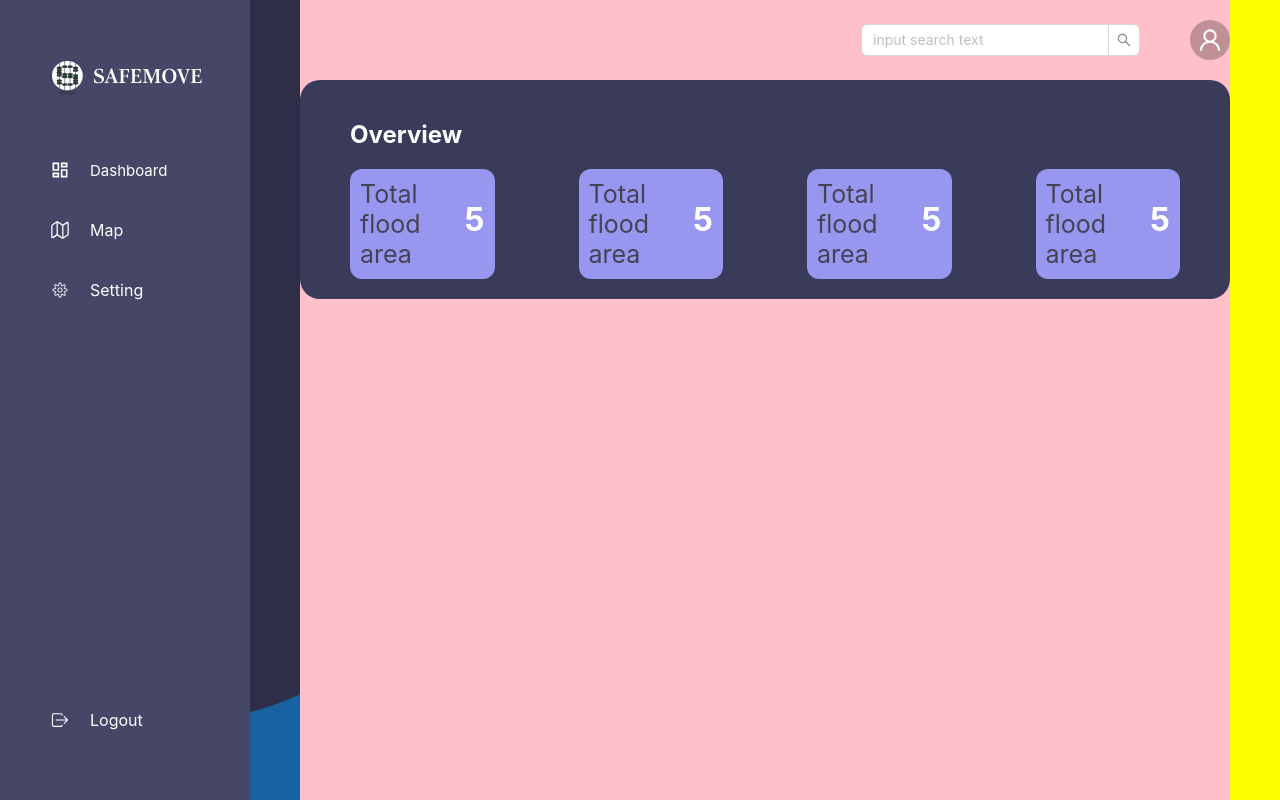
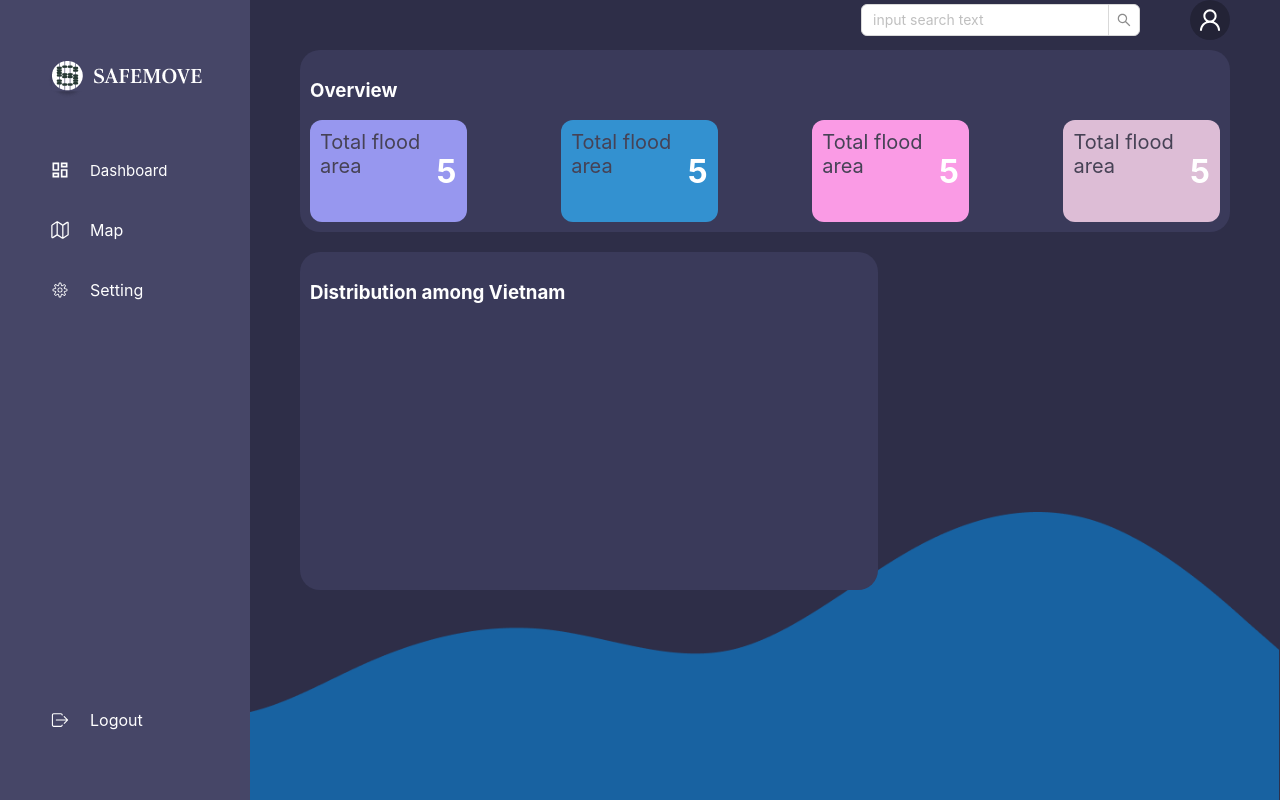
Before and after one commit to BichHang21522041/Safe-Move-Website, a React (Create React App) app: page / in a window 1280 px wide. Built offline with nearby package versions, Linux system fonts and the light colour scheme.

Commit message:
Continue dev dashboard

```diff
--- a/src/components/MainLayout.tsx
+++ b/src/components/MainLayout.tsx
@@ -40,28 +40,25 @@ const sideBarStyle: CSSProperties = {
 
 const mainStyle: React.CSSProperties = {
   flex: 1,
-  background: 'white',
-  display: 'flex',
-  overflow: 'auto',
+  display: "flex",
+  overflow: "auto",
 };
 
 const headerStyle: React.CSSProperties = {
-  backgroundColor: 'pink',
-  height: '10%',
-  display:'flex',
-  justifyContent: 'flex-end',
-  alignItems: 'center',
-  gap: '50px',
+  height: "5%",
+  display: "flex",
+  justifyContent: "flex-end",
+  alignItems: "center",
+  gap: "50px",
 };
 
 const contentStyle: React.CSSProperties = {
-  backgroundColor: 'yellow',
-  width: '100%',
-  height: '100%',
+  width: "100%",
+  height: "100%",
   flex: 1,
-  display: 'flex',
-  flexDirection: 'column',
-  paddingRight: '50px'
-}
+  display: "flex",
+  flexDirection: "column",
+  paddingRight: "50px",
+};
 
 export default Layout;
--- a/src/views/dashboard/components/CardItem.tsx
+++ b/src/views/dashboard/components/CardItem.tsx
@@ -1,11 +1,24 @@
 export interface ICard {
-  label: string,
-  quantity: number
+  label: string;
+  quantity: number;
+  color: string;
 }
 
-export const CardItem = ({label, quantity}: ICard) => {
-  return <div style={{width: '15%', height: '100%', backgroundColor: '#9797EF', justifyContent:'space-between', padding: '10px', display: 'flex', borderWidth: 1, borderRadius: 12}}>
-    <div style={{fontSize: '25px', color: '#464255'}}>{label}</div>
-    <h1>{quantity}</h1>
-  </div>;
+export const CardItem = ({ label, quantity, color }: ICard) => {
+  return (
+    <div
+      style={{
+        width: "15%",
+        backgroundColor: color,
+        justifyContent: "space-between",
+        padding: "10px",
+        display: "flex",
+        borderWidth: 1,
+        borderRadius: 12,
+      }}
+    >
+      <div style={{ fontSize: "20px", color: "#464255" }}>{label}</div>
+      <h1>{quantity}</h1>
+    </div>
+  );
 };
--- /dev/null
+++ b/src/views/dashboard/components/FloodTable.tsx
@@ -0,0 +1,38 @@
+export const FloodTable = () => {
+  const RenderRow = (
+    location: string,
+    cameras: number,
+    floodCameras: number,
+    users: number
+  ) => (
+    <div
+      style={{
+        color: "#AEAEAE",
+        display: "flex",
+        flexDirection: "row",
+        justifyContent: "space-between",
+        textAlign: "center",
+      }}
+    >
+      <div style={{ width: "35%" }}>Location</div>
+      <div style={{ width: "20%" }}>Cameras</div>
+      <div style={{ width: "20%" }}>Flood Cameras</div>
+      <div style={{ width: "20%" }}>Warning User</div>
+    </div>
+  );
+  return (
+    <div
+      style={{
+        backgroundColor: "#3A3A5A",
+        width: "60%",
+        color: "white",
+        borderWidth: 1,
+        borderRadius: 20,
+        padding: "10px",
+      }}
+    >
+      <h3>Distribution among Vietnam</h3>
+      {/* <RenderRow /> */}
+    </div>
+  );
+};
--- a/src/views/dashboard/components/OverviewBar.tsx
+++ b/src/views/dashboard/components/OverviewBar.tsx
@@ -1,13 +1,31 @@
 import { CardItem } from "./CardItem"
 
 export const Overview = () => {
-  return <div style={{backgroundColor: '#3A3A5A', borderWidth: 1, borderRadius: '20px', color: 'white', padding: '20px', display: 'flex', flexDirection:'column', flex: 1, paddingRight: '50px', paddingLeft: '50px'}}>
-    <h2>Overview</h2>
-    <div style={{display: 'flex', flexDirection: 'row', flex: 1, justifyContent:'space-between'}}>
-      <CardItem label={"Total flood area"} quantity={5}/>
-      <CardItem label={"Total flood area"} quantity={5}/>
-      <CardItem label={"Total flood area"} quantity={5}/>
-      <CardItem label={"Total flood area"} quantity={5}/>
+  return (
+    <div
+      style={{
+        backgroundColor: "#3A3A5A",
+        borderWidth: 1,
+        borderRadius: "20px",
+        color: "white",
+        display: "flex",
+        flexDirection: "column",
+        padding: "10px",
+      }}
+    >
+      <h3>Overview</h3>
+      <div
+        style={{
+          display: "flex",
+          flexDirection: "row",
+          justifyContent: "space-between",
+        }}
+      >
+        <CardItem label={"Total flood area"} quantity={5} color="#9797EF" />
+        <CardItem label={"Total flood area"} quantity={5} color="#3391D0" />
+        <CardItem label={"Total flood area"} quantity={5} color="#FA9BE5" />
+        <CardItem label={"Total flood area"} quantity={5} color="#DDBDD6" />
+      </div>
     </div>
-  </div>
+  );
 }
--- a/src/views/dashboard/index.tsx
+++ b/src/views/dashboard/index.tsx
@@ -1,14 +1,23 @@
 import React from "react";
 import { Overview } from "./components/OverviewBar";
+import { FloodTable } from "./components/FloodTable";
 
 const Dashboard = () => {
-  return <div style={{
-    backgroundColor: 'pink',
-    height: '100%',
-    width: '100%'
-  }}>
-    <Overview/>
-  </div>;
+  return (
+    <div
+      style={{
+        width: "100%",
+        marginTop: "10px",
+      }}
+    >
+      <Overview />
+      <div
+        style={{ marginTop: "20px", flex: 1, display: "flex", height: "45%" }}
+      >
+        <FloodTable />
+      </div>
+    </div>
+  );
 };
 
 export default Dashboard;
```
